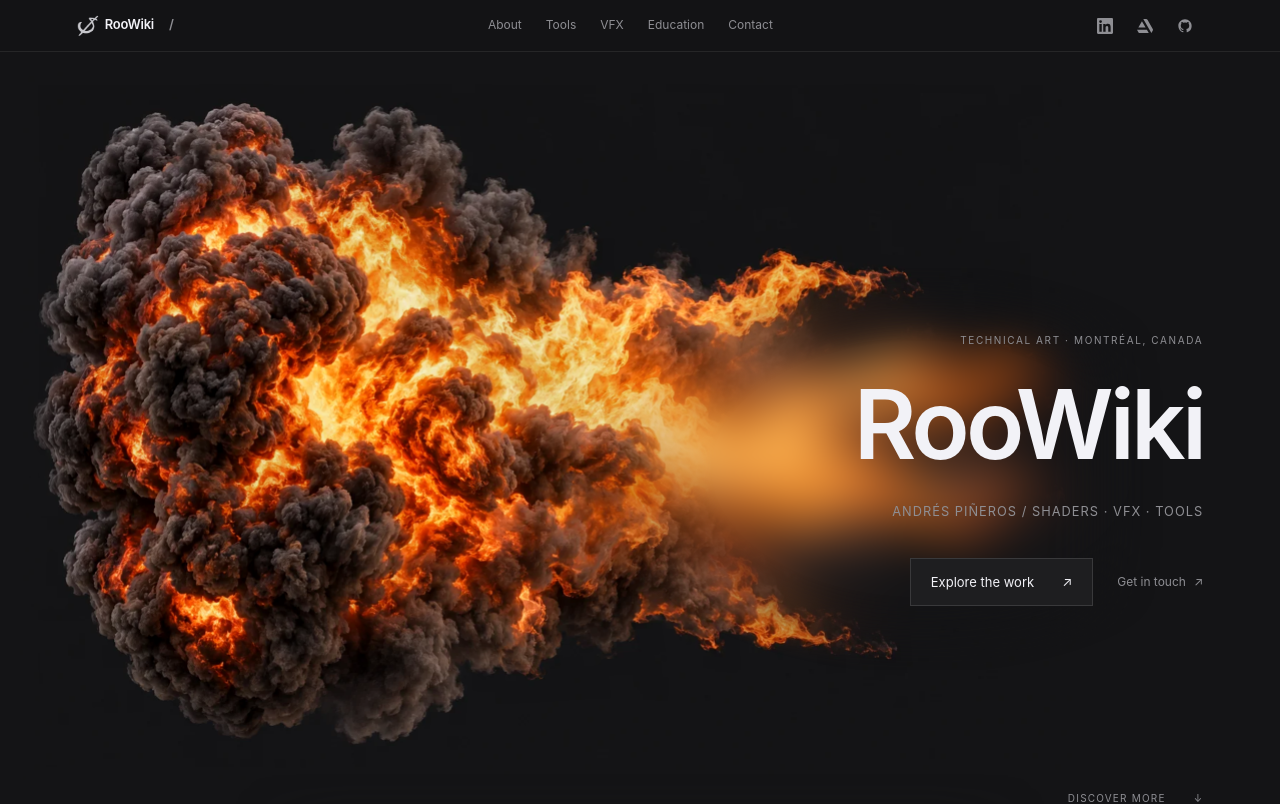
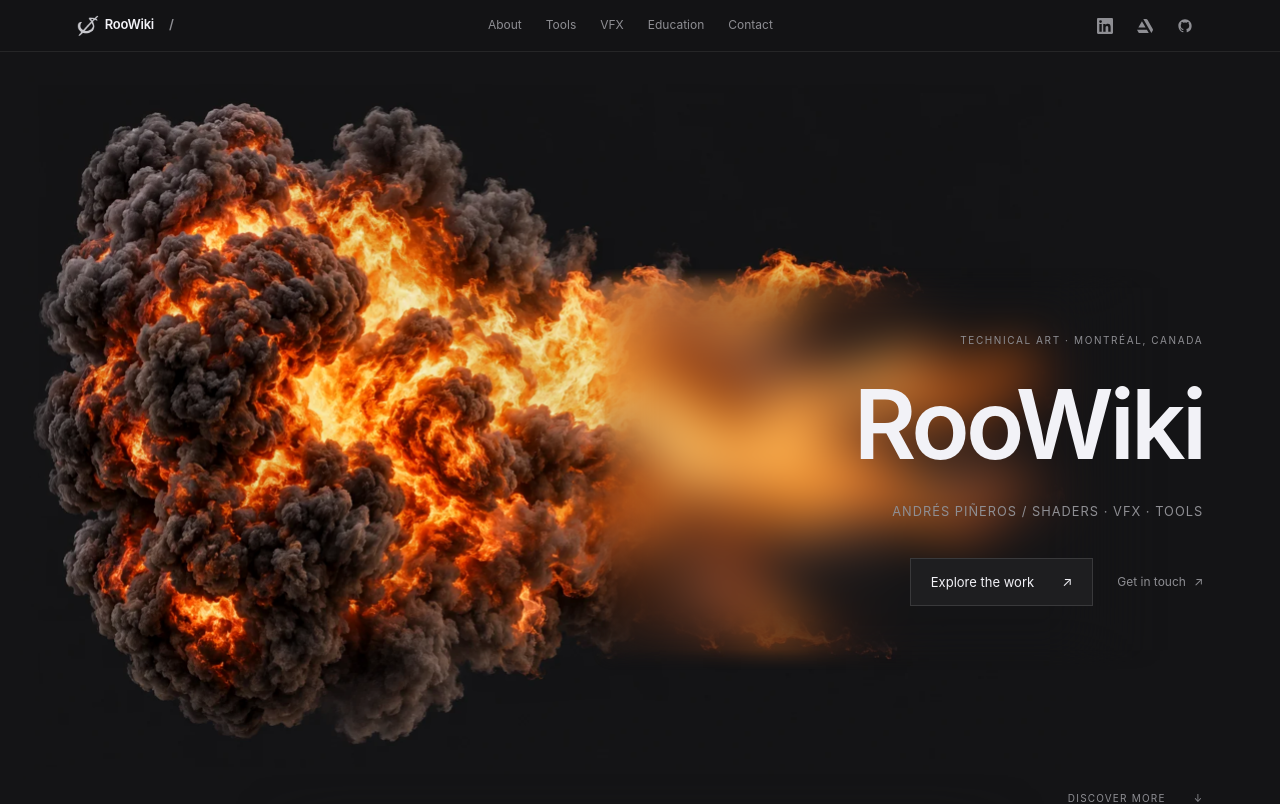
Before and after one commit to RooWiki/roowiki-portfolio, a React (Vite) app: page / in a window 1280 px wide. Shown: the top 804 px of the page. Built offline with nearby package versions, Linux system fonts and the light colour scheme.

Commit message:
Shape hero blur as a softly rounded rectangle

```diff
--- a/src/sections/Hero/hero.css
+++ b/src/sections/Hero/hero.css
@@ -37,7 +37,7 @@
   color: var(--rw-text-primary);
 }
 /* Blur the live artwork only around the introduction, below the sharp text.
-   The soft mask avoids a visible rectangular edge and scrolls with the hero. */
+   A feathered rectangle with rounded corners scrolls with the hero. */
 .rw-explosion-copy::before {
   content: '';
   position: absolute;
@@ -46,8 +46,15 @@
   pointer-events: none;
   -webkit-backdrop-filter: blur(28px);
   backdrop-filter: blur(28px);
-  -webkit-mask-image: radial-gradient(ellipse at center, #000 45%, transparent 72%);
-  mask-image: radial-gradient(ellipse at center, #000 45%, transparent 72%);
+  border-radius: 20px;
+  -webkit-mask-image:
+    linear-gradient(to right, transparent, #000 20px, #000 calc(100% - 20px), transparent),
+    linear-gradient(to bottom, transparent, #000 20px, #000 calc(100% - 20px), transparent);
+  -webkit-mask-composite: source-in;
+  mask-image:
+    linear-gradient(to right, transparent, #000 20px, #000 calc(100% - 20px), transparent),
+    linear-gradient(to bottom, transparent, #000 20px, #000 calc(100% - 20px), transparent);
+  mask-composite: intersect;
 }
 .rw-explosion-copy h1 {
   font-family: inherit;
```
